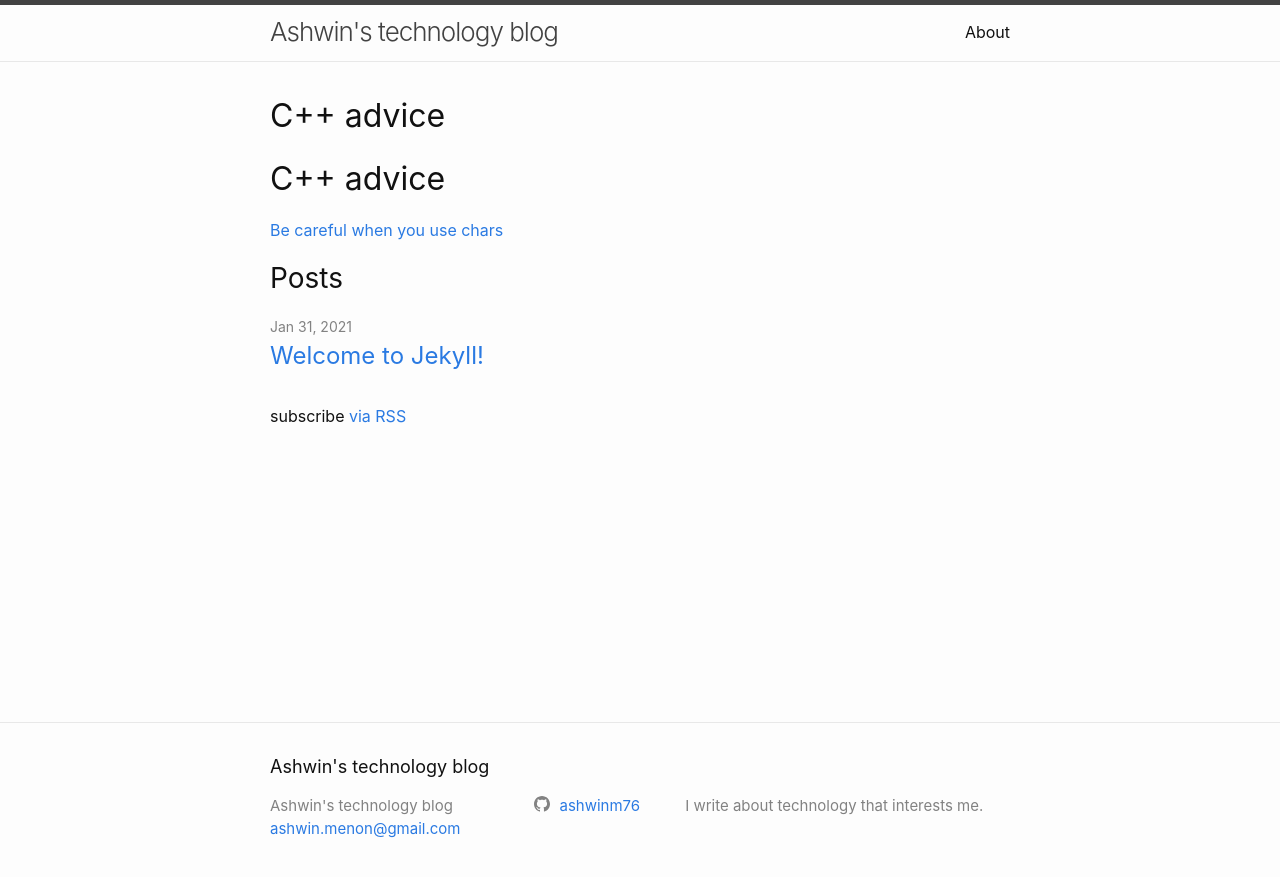
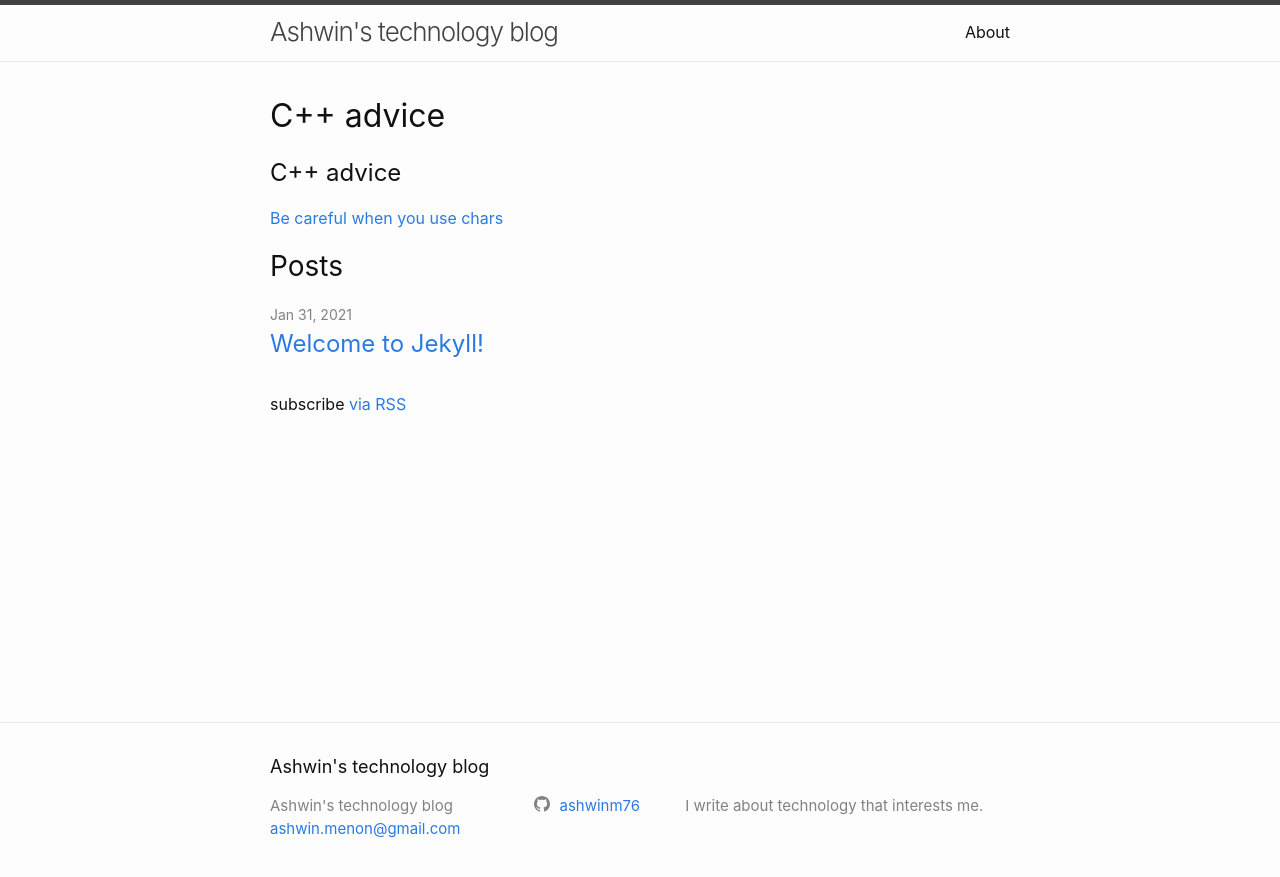
Before and after one commit to ashwinm76/ashwinm76.github.io, a Jekyll site: the page built from index.md, in a window 1280 px wide. Shown: the top 877 px of the page. Built offline with Jekyll 4.4.1, drawn with Linux system fonts in a browser that asks for light colours; our own code applies the rules of GitHub Pages for plain Markdown files.

```diff
--- a/index.md
+++ b/index.md
@@ -4,7 +4,7 @@
 
 layout: home
 ---
-# C++ advice
+## C++ advice
 {% for post in site.cppadvice %}
   [{{ post.title }}]({{ post.url }})
 {% endfor %}
```
